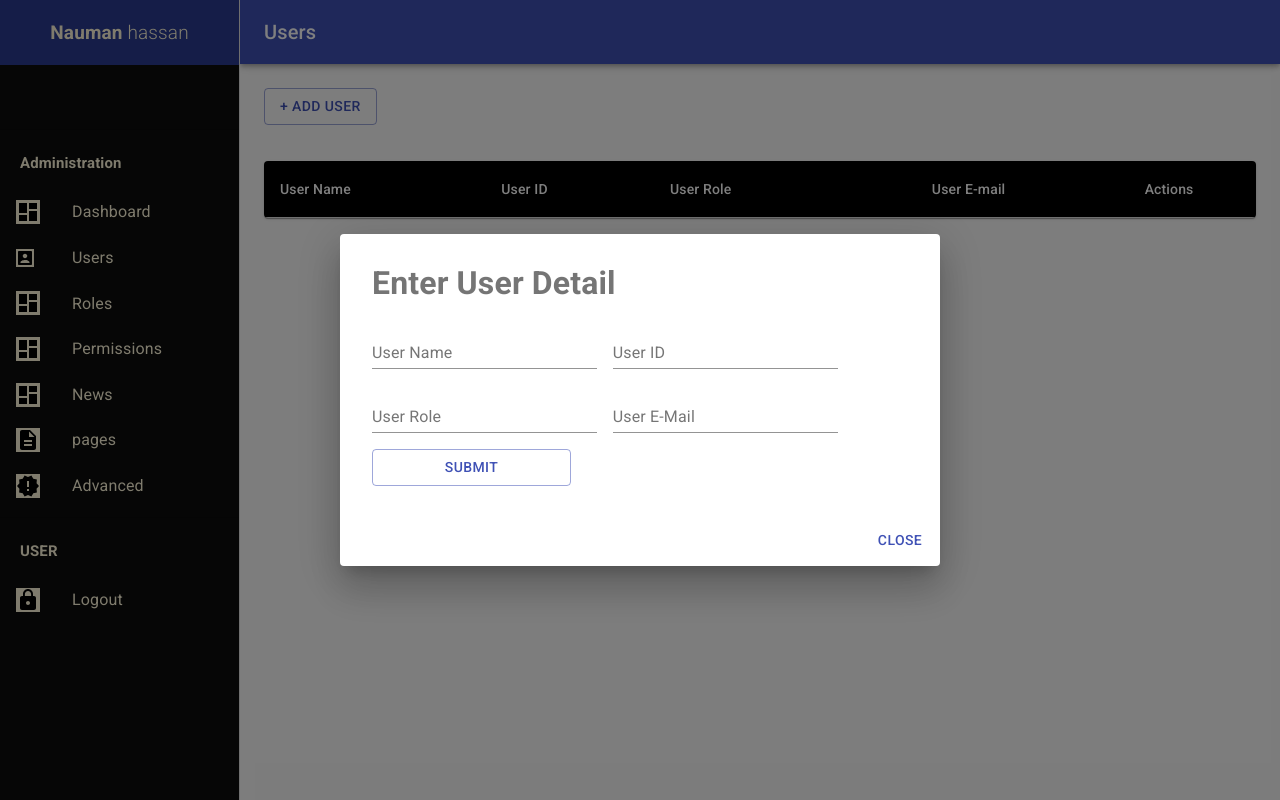
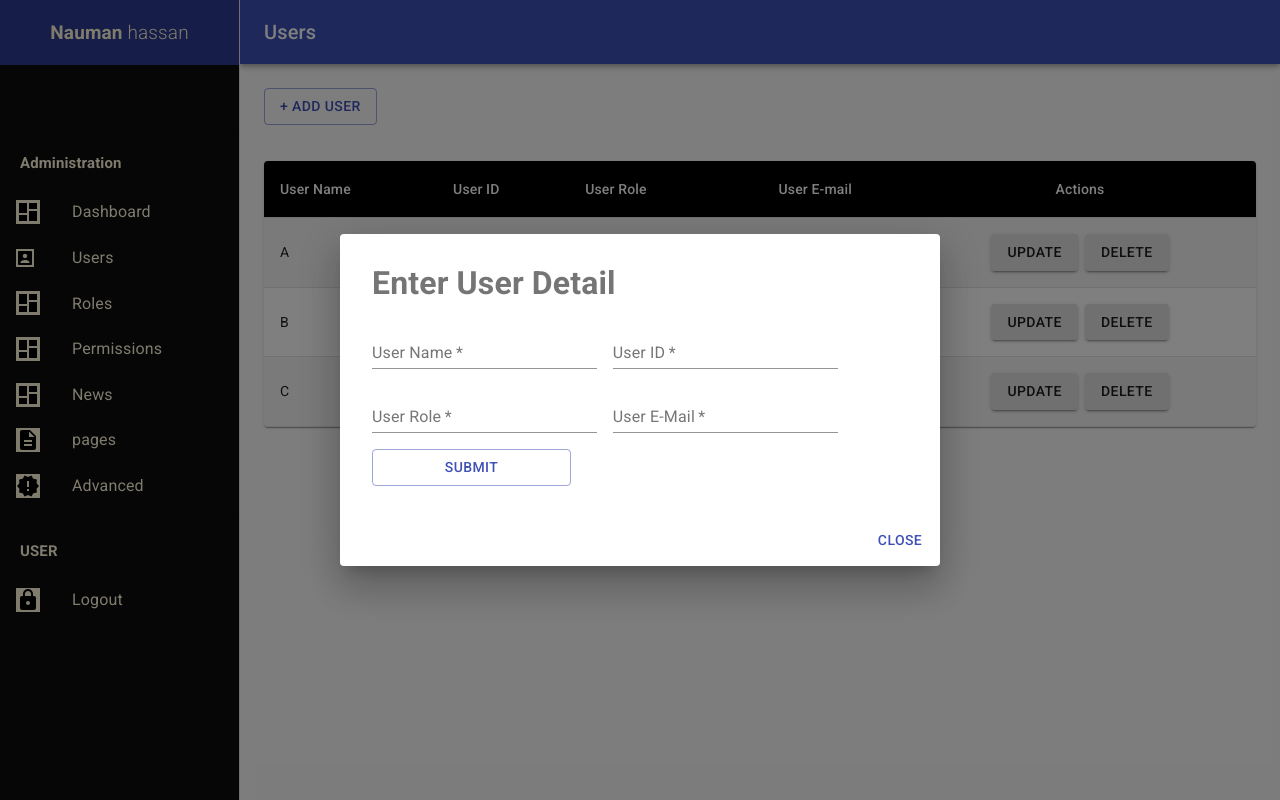
Before and after one commit to Naumanhassan307/Assignment-2, a React (Create React App) app: page / in a window 1280 px wide. Both pictures are taken after a click on the button "+ ADD USER". Built offline with nearby package versions, Linux system fonts and the light colour scheme.

Commit message:
complete Delete operation

```diff
--- a/src/components/Form/inputForm.js
+++ b/src/components/Form/inputForm.js
@@ -28,6 +28,7 @@ const useStyles = makeStyles((theme) => ({
 
 
         let btnHandler = () => {
+            if(userName !== "" && userId !== "" && userRole !== "" && userMail !== ""){
                 let newUser = {
                     uName: userName,
                     uId: userId,
@@ -39,6 +40,9 @@ const useStyles = makeStyles((theme) => ({
                 setUserId("")
                 setUserRole("")
                 setUserMail("")
+            }else {
+                alert("Please Fill All Records!")
+            }
         }
 
     return (
@@ -46,10 +50,10 @@ const useStyles = makeStyles((theme) => ({
 
         <form className={classes.root} noValidate autoComplete="off">
             <h1>Enter User Detail</h1>
-        <TextField value={userName} id="standard-basic-text" label="User Name" onChange={(e)=>{setUserName(e.target.value)}} />
-        <TextField value={userId} id="standard-basic-text" label="User ID" onChange={(e)=>{setUserId(e.target.value)}} />
-        <TextField value={userRole} id="standard-basic-text" label="User Role"  onChange={(e)=>{setUserRole(e.target.value)}}/>
-        <TextField value={userMail} id="standard-basic-text" label="User E-Mail"  onChange={(e)=>{setUserMail(e.target.value)}}/>
+        <TextField required value={userName} id="standard-basic-text" label="User Name" onChange={(e)=>{setUserName(e.target.value)}} />
+        <TextField required value={userId} id="standard-basic" type="number" min="0" label="User ID" onChange={(e)=>{setUserId(e.target.value)}} />
+        <TextField required value={userRole} id="standard-basic-text" label="User Role"  onChange={(e)=>{setUserRole(e.target.value)}}/>
+        <TextField required value={userMail} id="standard-basic-text"  label="User E-Mail"  onChange={(e)=>{setUserMail(e.target.value)}}/>
         <Button variant="outlined" color="primary" onClick={btnHandler}>
             Submit
         </Button>
--- a/src/components/Table/Table.js
+++ b/src/components/Table/Table.js
@@ -40,7 +40,20 @@ const StyledTableCell = withStyles((theme) => ({
     },
     });
 
-    export default function CustomizedTables({user}) {
+    export default function CustomizedTables({ user, setUser }) {
+
+        const delHandler = (id) => {
+            console.log("Id is ", id)
+            let newUser = user.filter((item)=>{
+                if(item.uId !== id){
+                    return item
+                }
+            })
+            console.log("New vala", newUser)
+            setUser([...newUser])
+        }
+
+
         const classes = useStyles();
 
         return (
@@ -53,7 +66,6 @@ const StyledTableCell = withStyles((theme) => ({
                     <StyledTableCell align="left">User Role</StyledTableCell>
                     <StyledTableCell align="center">User E-mail</StyledTableCell>
                     <StyledTableCell align="center">Actions</StyledTableCell>
-
                 </TableRow>
                 </TableHead>
                 <TableBody>
@@ -67,9 +79,10 @@ const StyledTableCell = withStyles((theme) => ({
                     <StyledTableCell align="center">{item.uMail}</StyledTableCell>
                     <StyledTableCell align="center">
                         <Button variant="contained">Update</Button> &nbsp;
-                    <Button variant="contained">Delete</Button>
+                        <Button variant="contained" onClick={()=>{delHandler(item.uId)}}>
+                        Delete
+                        </Button>
                     </StyledTableCell>
-
                     </StyledTableRow>
                 ))}
                 </TableBody>
--- a/src/components/drawer/Drawer.js
+++ b/src/components/drawer/Drawer.js
@@ -76,7 +76,11 @@ const useStyles = makeStyles((theme) => ({
 
 
 
-        const [user, setUser] = useState([])
+        const [user, setUser] = useState([
+            { uName: "A", uId: "1", uRole: "c", uMail: "d" },
+            { uName: "B", uId: "2", uRole: "c", uMail: "d" },
+            { uName: "C", uId: "3", uRole: "c", uMail: "d" },
+        ]);
 
 
 
@@ -190,7 +194,7 @@ const useStyles = makeStyles((theme) => ({
                         <AlertDialog setUser={setUser} user={user}/>
                     <br />
                     <br />
-                        <CustomizedTables user={user}/>
+                        <CustomizedTables user={user} setUser={setUser}/>
                     </div>
 
                     <br />
```
Lines whose indentation alone changed are shown as unchanged.
